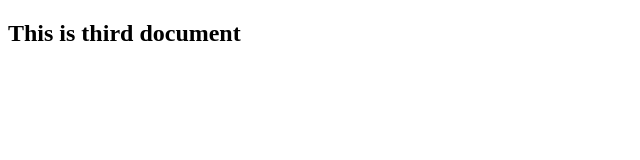
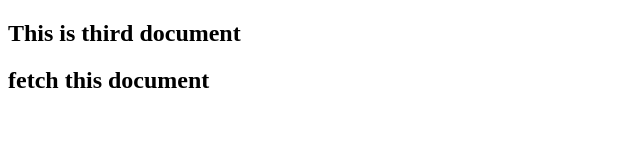
Before and after one commit to nurulqawork/belajar-git02, a plain HTML site: page index.html in a window 1280 px wide. Shown: the whole page, without its empty margins (0-640 px from the left). Drawn offline with Linux system fonts and the light colour scheme.

Commit message:
Update index.html

```diff
--- a/index.html
+++ b/index.html
@@ -8,5 +8,6 @@
 </head>
 <body>
     <h2>This is third document</h2>
+    <h2> fetch this document </h2>
 </body>
 </html>
```
